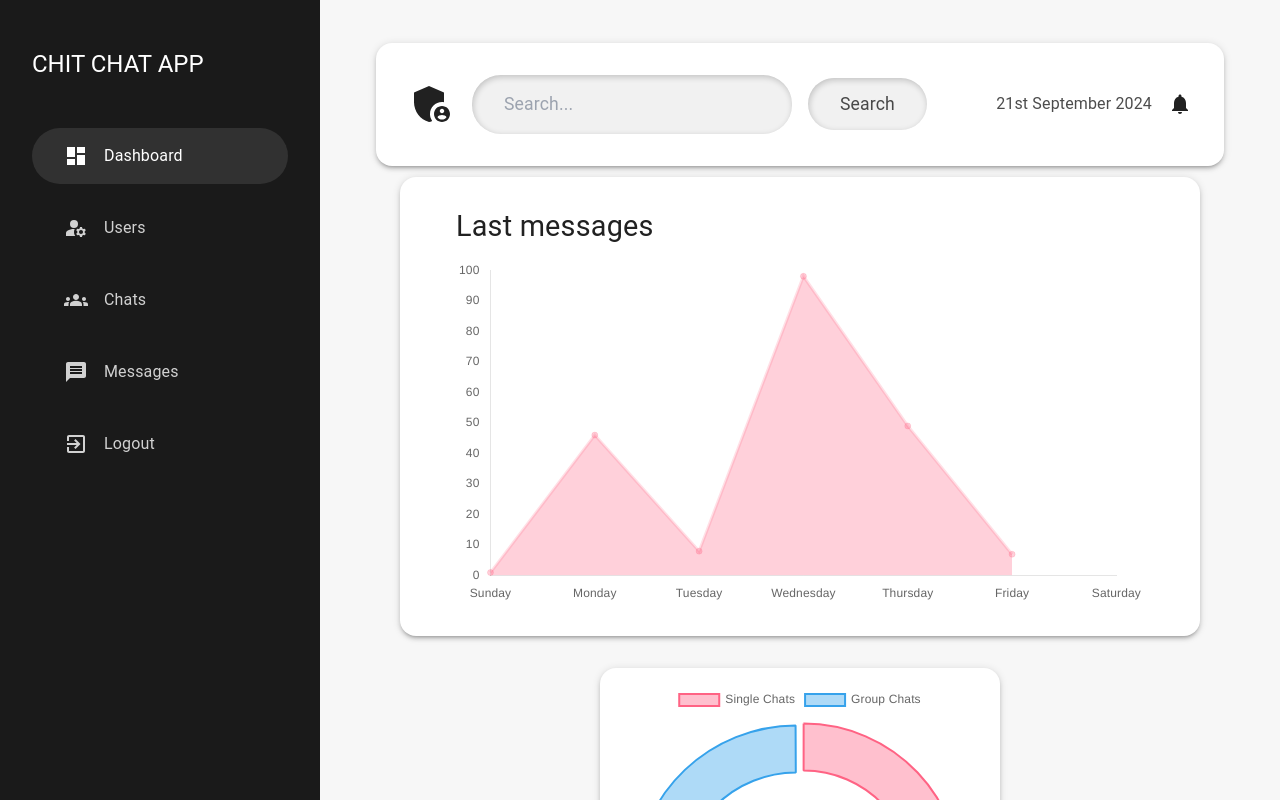
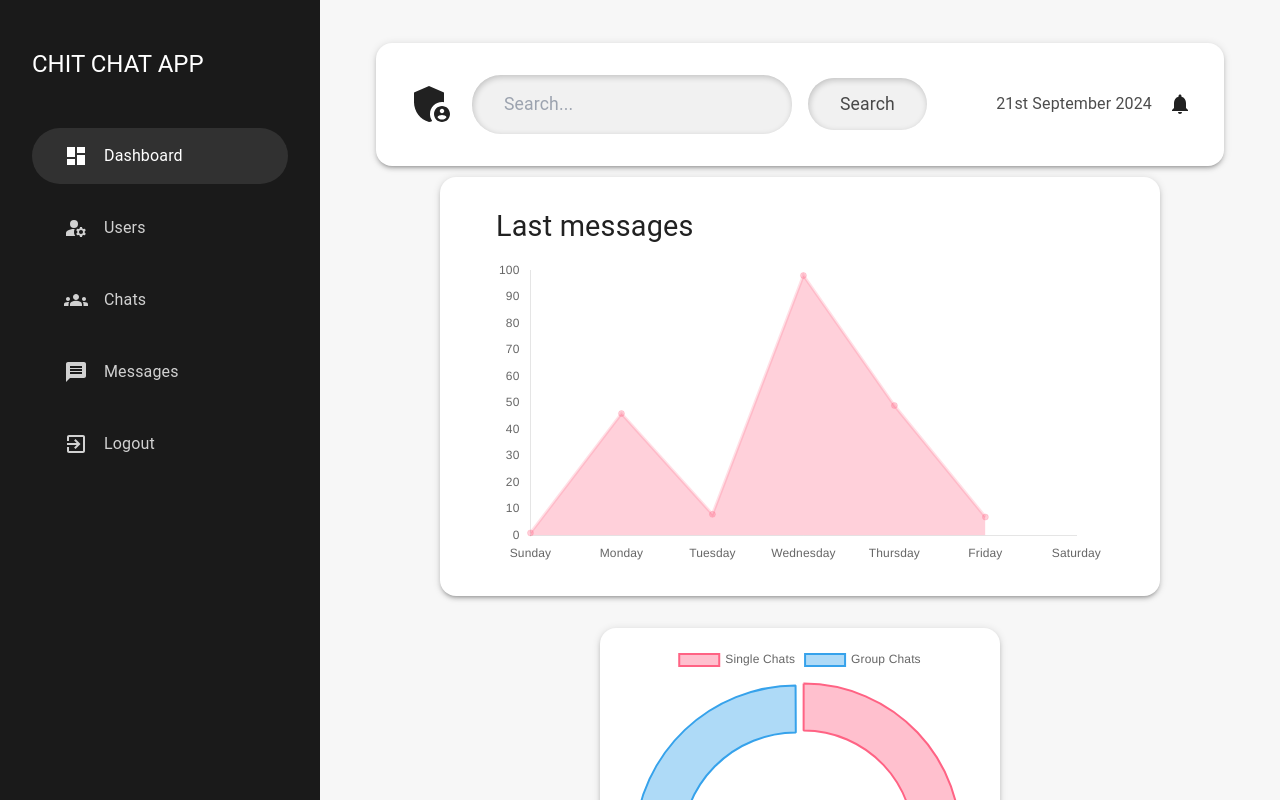
Before and after one commit to laksh0786/Chit-Chat-App, a React (Vite) app: page /admin/dashboard in a window 1280 px wide. Built offline with nearby package versions, Linux system fonts and the light colour scheme.

Commit message:
Refactor: Update max width of message container in Dashboard component

```diff
--- a/src/pages/admin/Dashboard.jsx
+++ b/src/pages/admin/Dashboard.jsx
@@ -5,6 +5,7 @@ import { AdminPanelSettings as AdminPanelSettingsIcon, Group as GroupIcon, Messa
 import moment from 'moment'
 import { CurveButton, SearchField } from '../../components/styles/StyledComponents'
 import { DoughnutChart, LineChart } from '../../components/specific/Charts'
+
 
 
 
@@ -90,7 +91,7 @@ const Dashboard = () => {
             padding: "2rem 3.5rem",
             borderRadius: "1rem",
             width: "100%",
-            maxWidth: "50rem",
+            maxWidth: "45rem",
           }}>
 
             <Typography  sx={{ margin:"0 0 1rem  0" , fontSize:"1.8rem"}}  variant='h4'>Last messages</Typography>
```
